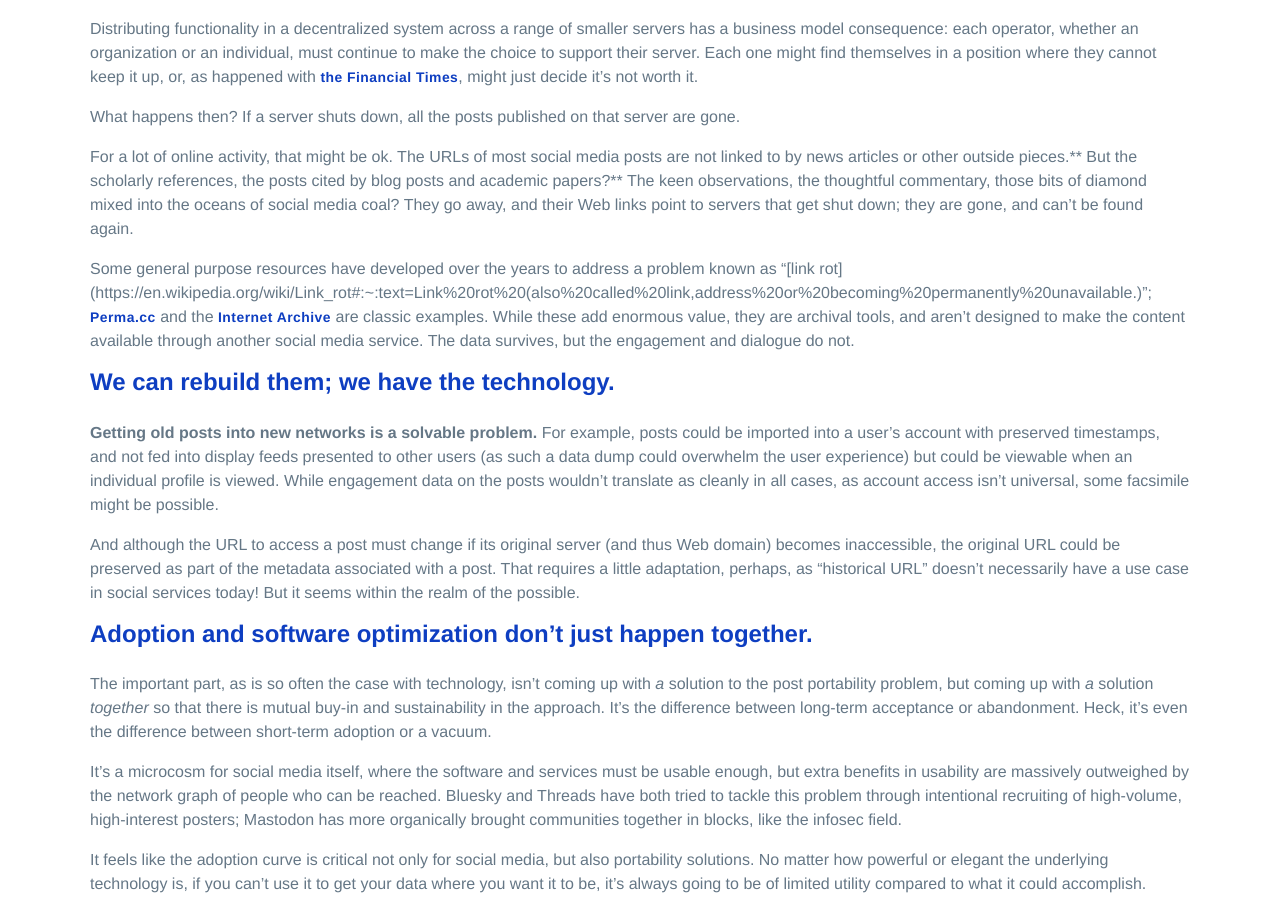
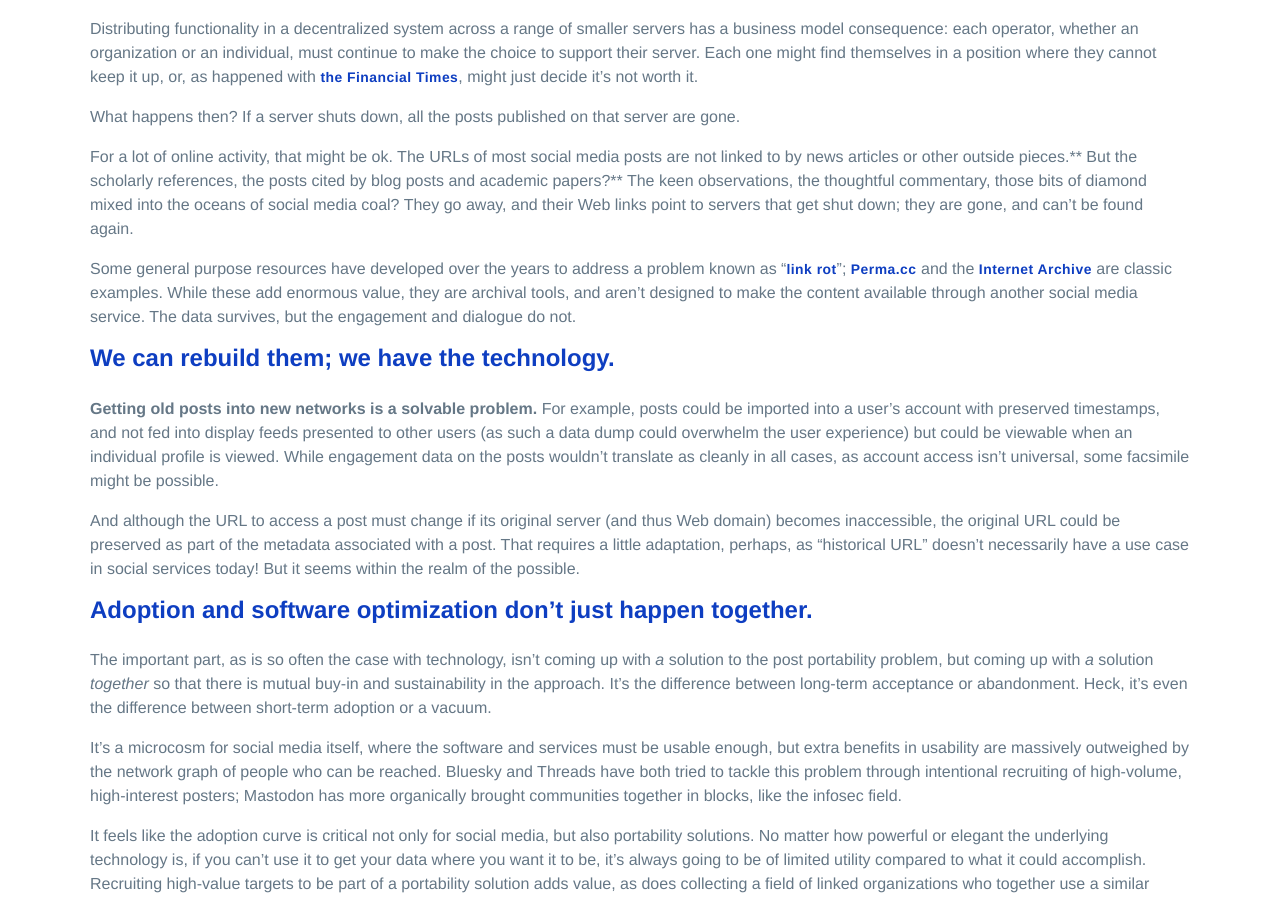
Before and after one commit to dtinit/dtinit.github.io, a Jekyll site: the page built from _posts/2023-09-26-text-based-social.md, in a window 1280 px wide and 900 px high, scrolled down 1517 px. Built offline with Jekyll 4.4.1, drawn with Linux system fonts in a browser that asks for light colours; our own code applies the rules of GitHub Pages for plain Markdown files; some of the changed lines change nothing that is shown.

Commit message:
Update 2023-09-26-text-based-social.md

```diff
--- a/_posts/2023-09-26-text-based-social.md
+++ b/_posts/2023-09-26-text-based-social.md
@@ -43,7 +43,7 @@ What happens then? If a server shuts down, all the posts published on that serve
 
 For a lot of online activity, that might be ok. The URLs of most social media posts are not linked to by news articles or other outside pieces.** But the scholarly references, the posts cited by blog posts and academic papers?** The keen observations, the thoughtful commentary, those bits of diamond mixed into the oceans of social media coal? They go away, and their Web links point to servers that get shut down; they are gone, and can’t be found again.
 
-Some general purpose resources have developed over the years to address a problem known as “[link rot](https://en.wikipedia.org/wiki/Link_rot#:~:text=Link%20rot%20(also%20called%20link,address%20or%20becoming%20permanently%20unavailable.)”; [Perma.cc](https://perma.cc/) and the [Internet Archive](https://archive.org/) are classic examples. While these add enormous value, they are archival tools, and aren’t designed to make the content available through another social media service. The data survives, but the engagement and dialogue do not.
+Some general purpose resources have developed over the years to address a problem known as “[link rot](https://en.wikipedia.org/wiki/Link_rot)”; [Perma.cc](https://perma.cc/) and the [Internet Archive](https://archive.org/) are classic examples. While these add enormous value, they are archival tools, and aren’t designed to make the content available through another social media service. The data survives, but the engagement and dialogue do not.
 
 ## We can rebuild them; we have the technology.
 
```
